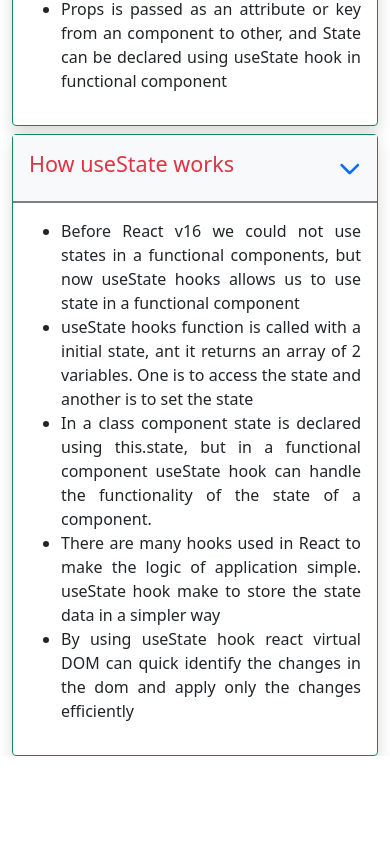
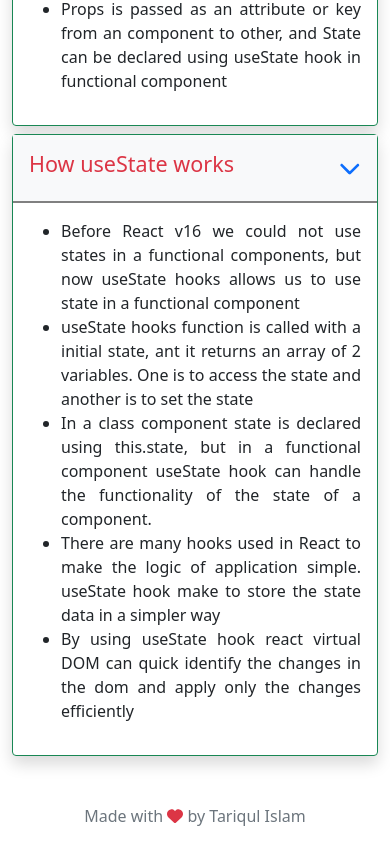
Before and after one commit to learnertariq/messy-chooser, a React (Create React App) app: page / in a window 390 px wide. Shown: the part 5138-5982 px from the top of the page. Before the commit the page ends 5894 px from the top, so only its background shows below. Built offline with nearby package versions, Linux system fonts and the light colour scheme.

Commit message:
footer and fix some responsiveness

```diff
--- a/src/App.js
+++ b/src/App.js
@@ -1,4 +1,5 @@
 import "./App.css";
+import Footer from "./components/Footer";
 import Header from "./components/Header";
 import Main from "./components/Main";
 import QnA from "./components/QnA";
@@ -10,6 +11,7 @@ function App() {
       <Main/>
       <hr />
       <QnA />
+      <Footer/>
     </div>
   );
 }
--- /dev/null
+++ b/src/components/Footer.jsx
@@ -0,0 +1,11 @@
+import React from 'react';
+
+const Footer = () => {
+  return (
+
+      <p className="text-muted text-center mt-5">Made with <i className='fa fa-heart text-danger'></i> by Tariqul Islam</p>
+
+  );
+};
+
+export default Footer;
--- a/src/components/Products.jsx
+++ b/src/components/Products.jsx
@@ -5,7 +5,7 @@ const Products = ({ onAddToCart, laptops }) => {
 
 
   return (
-    <div className="row row-cols-1 row-cols-md-3 g-2">
+    <div className="row row-cols-1 row-cols-sm-2 row-cols-lg-3 g-2">
       {laptops.map((laptop) => {
         return (
           <div key={laptop.id} className="">
```
